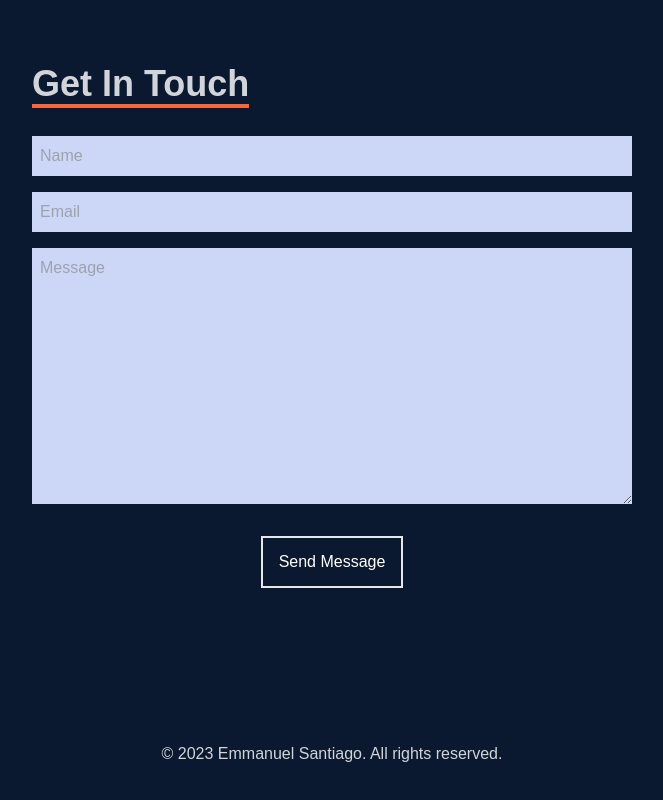
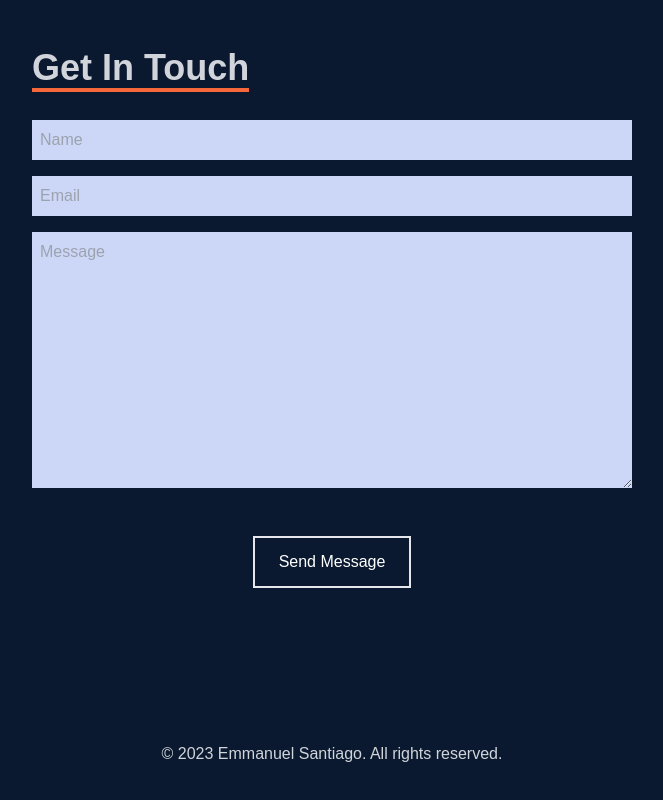
Before and after one commit to eshns/esh-site, a Next.js app: page / in a window 1280 px wide. Shown: the part 2458-3258 px from the top of the page, without its empty margins (308-971 px from the left). Built offline with nearby package versions, Linux system fonts and the light colour scheme.

Commit message:
fix button send message

```diff
--- a/src/components/Contact.jsx
+++ b/src/components/Contact.jsx
@@ -11,7 +11,15 @@ export const Contact = () => {
             <input className='p-2 bg-[#ccd6f6]' type="text" placeholder='Name' name='name' />
             <input className='my-4 p-2 bg-[#ccd6f6]' type="email" placeholder='Email' name='email' />
             <textarea className='p-2 bg-[#ccd6f6]' name="message" id="message" cols="30" rows="10" placeholder='Message'></textarea>
-            <button className='text-white border-2 hover:bg-[#F6683C] hover:border-[#F6683C] px-4 py-3 my-8 mx-auto flex items-center'>Send Message</button>
+
+            <div className='py-10'>
+              <button className='group relative text-white hover:border-[#F6683C] border-2 px-6 py-3 mx-auto my-2 flex items-center'>
+                <div className="absolute inset-0 w-0 bg-[#F6683C] transition-all duration-[250ms] ease-out group-hover:w-full"></div>
+                <span className="relative group-hover:text-white">
+                  Send Message
+                </span>
+              </button>
+            </div>
         </form>
     </div>
   )
```
